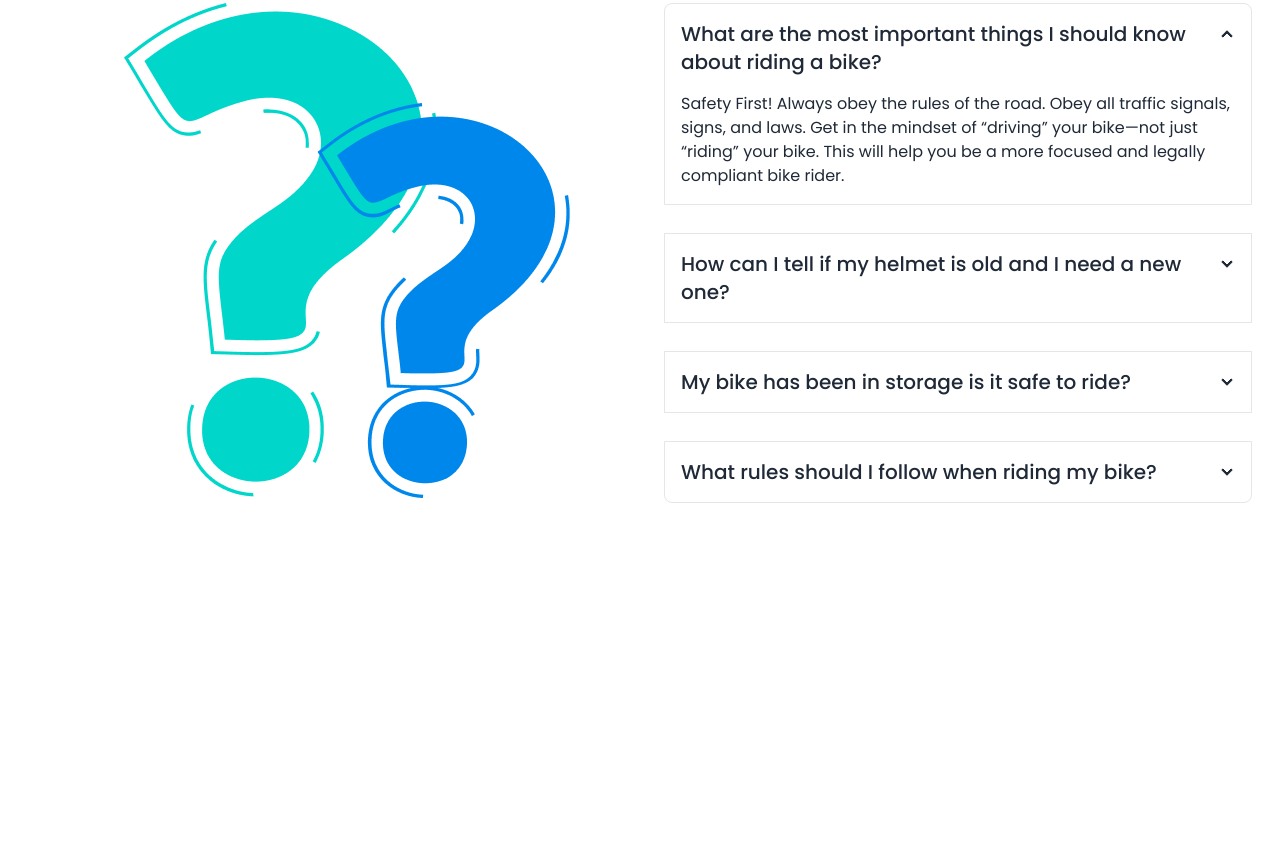
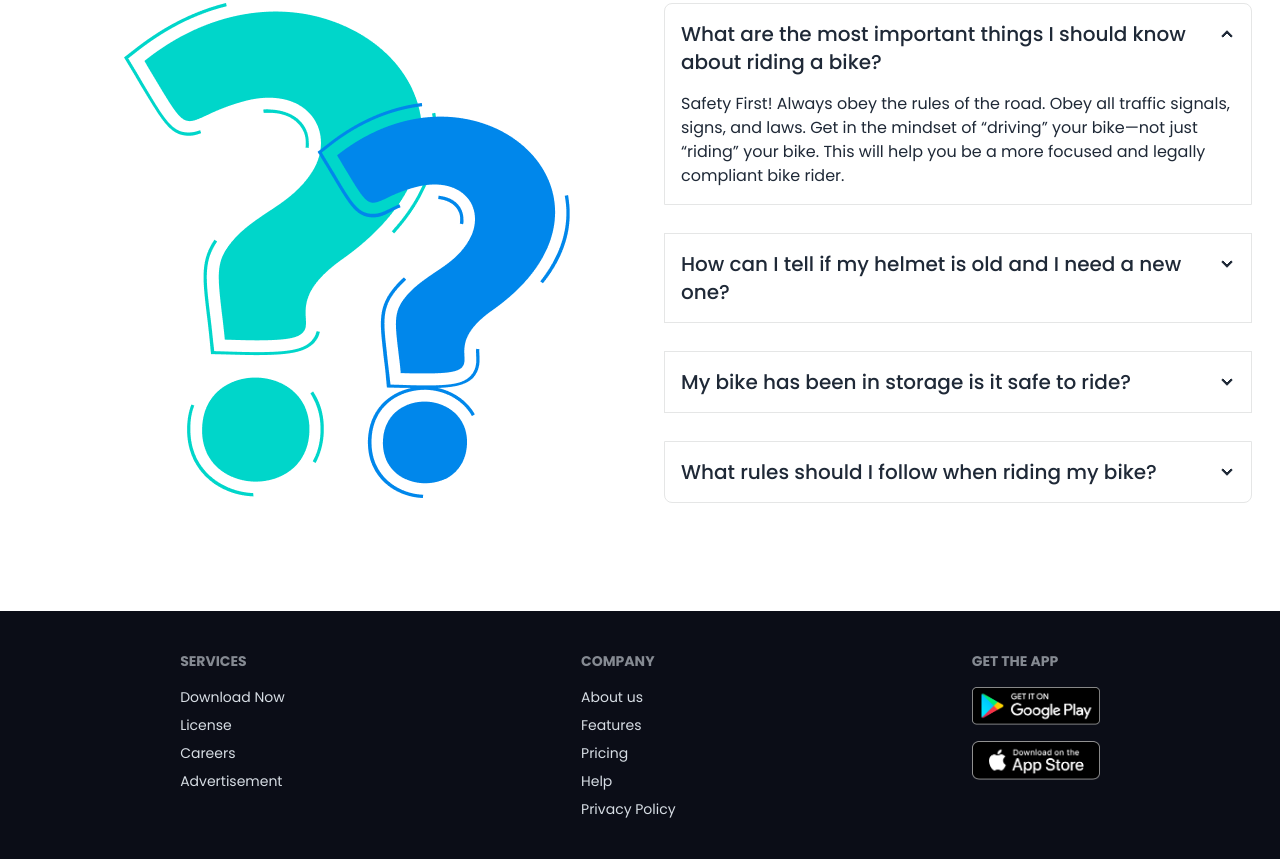
Before and after one commit to Obaidullah-ahsan/biker-zone-tailwind-daisyui, a plain HTML site: page index.htm in a window 1280 px wide. Shown: the part 2835-3694 px from the top of the page. Before the commit the page ends 3446 px from the top, so only its background shows below. Drawn offline with nearby package versions, Linux system fonts and the light colour scheme.

Commit message:
added footer section

```diff
--- a/index.htm
+++ b/index.htm
@@ -260,7 +260,7 @@
             </div>
         </section>
 
-        <section >
+        <section>
             <h1 class="text-5xl font-semibold text-center">Frequently Asked <span
                     class="text-bike-primary">Questions</span></h1>
             <div class="flex flex-col lg:flex-row gap-12 my-4 lg:my-20 p-7">
@@ -315,7 +315,30 @@
         </section>
     </main>
     <footer>
-
+        <div class="footer p-10 md:justify-around bg-[#0B0D17] text-neutral-content">
+            <nav>
+                <header class="footer-title">Services</header>
+                <a class="link link-hover">Download Now</a>
+                <a class="link link-hover">License</a>
+                <a class="link link-hover">Careers</a>
+                <a class="link link-hover">Advertisement</a>
+            </nav>
+            <nav>
+                <header class="footer-title">Company</header>
+                <a class="link link-hover">About us</a>
+                <a class="link link-hover">Features</a>
+                <a class="link link-hover">Pricing</a>
+                <a class="link link-hover">Help</a>
+                <a class="link link-hover">Privacy Policy</a>
+            </nav>
+            <nav>
+                <header class="footer-title">Get the App</header>
+                <div class="grid gap-4">
+                    <a><img class="w-32" src="images/others/android.png" alt=""></a>
+                    <a><img class="w-32" src="images/others/ios.png" alt=""></a>
+                </div>
+            </nav>
+        </div>
     </footer>
 </body>
 
```
